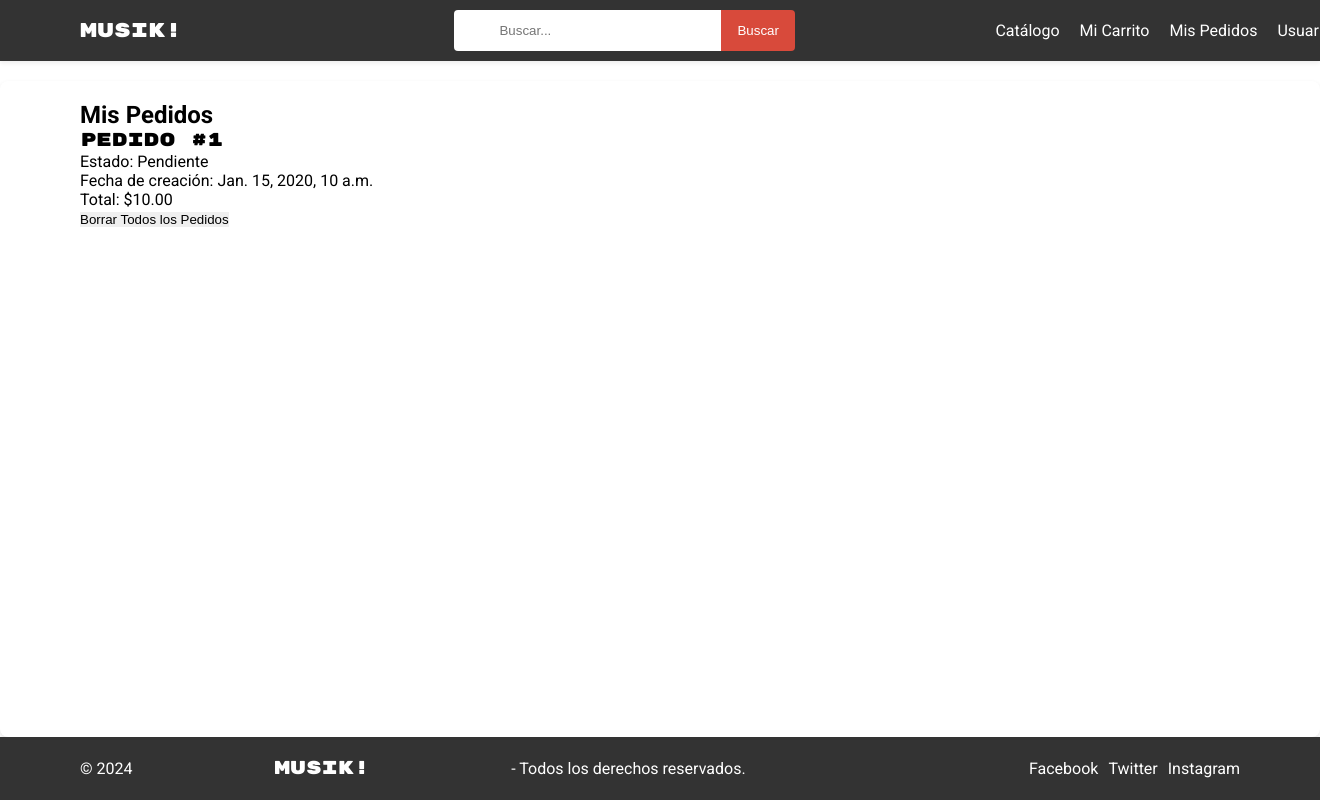
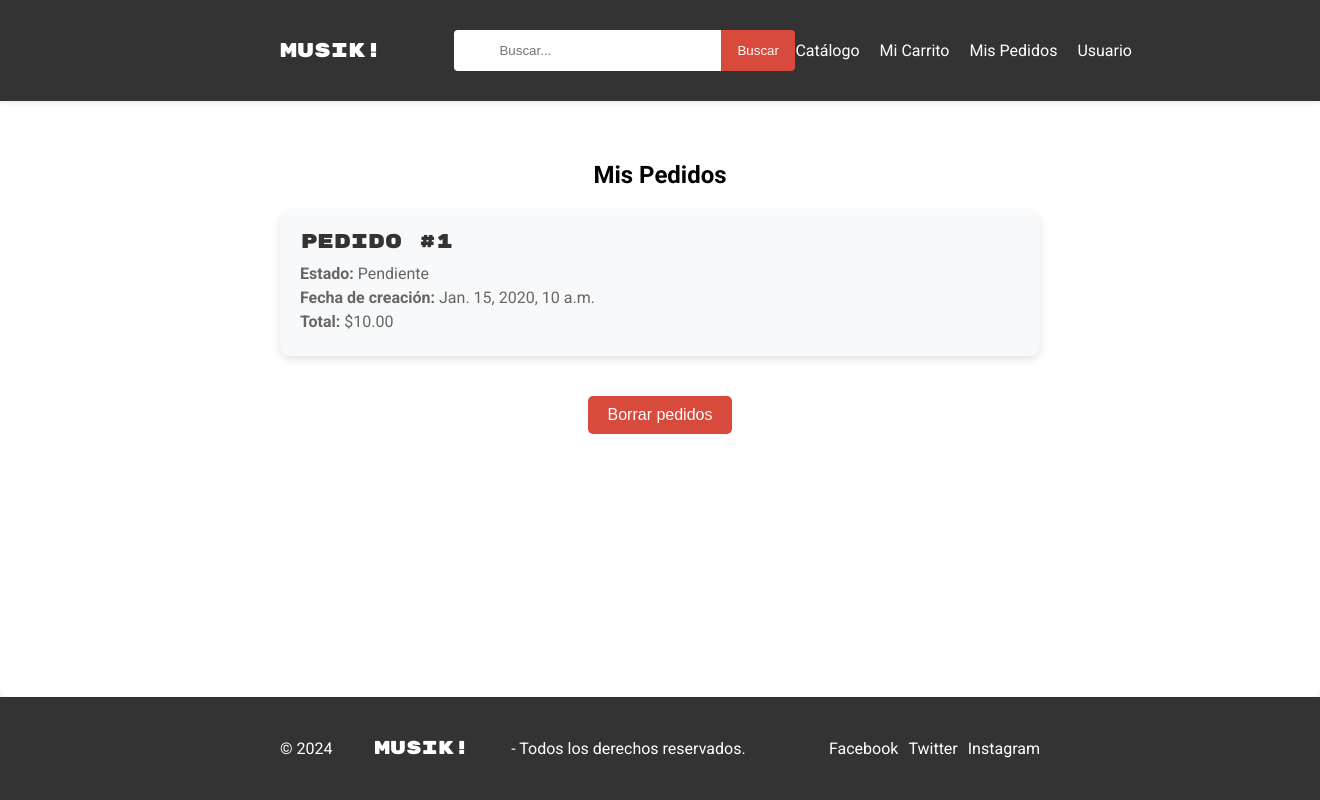
Before and after one commit to WMireG/backend, a Django app: page /pedidos/ in a window 1320 px wide; the page is wider, and only the part inside the window is pictured. Run offline with Django 5.2, Linux system fonts and the light colour scheme; a user stored in the database is signed in; tables that the repository leaves empty hold one stand-in row (values such as "Sample post").

Commit message:
Version Terminator

```diff
--- a/tienda/pedidos/templates/pedidos.html
+++ b/tienda/pedidos/templates/pedidos.html
@@ -10,19 +10,17 @@
     {% if pedidos %}
     <div class="pedidos-lista">
         {% for pedido in pedidos %}
-        <div class="pedido">
+        <div class="pedido-card">
             <h3>Pedido #{{ pedido.id }}</h3>
-            <p>Estado: {{ pedido.estado }}</p>
-            <p>Fecha de creación: {{ pedido.crear_en }}</p>
-            <p>Total: ${{ pedido.total|floatformat:"2" }}
-
-            </p><form method="post" action="{% url 'borrar_pedidos' %}">
-                {% csrf_token %}
-                <button type="submit" class="btn btn-danger">Borrar Todos los Pedidos</button>
-            </form>
-
+            <p><strong>Estado:</strong> {{ pedido.estado }}</p>
+            <p><strong>Fecha de creación:</strong> {{ pedido.crear_en }}</p>
+            <p><strong>Total:</strong> ${{ pedido.total|floatformat:"2" }}</p>
         </div>
         {% endfor %}
+        <form method="post" action="{% url 'borrar_pedidos' %}">
+            {% csrf_token %}
+            <button type="submit" class="btn btn-danger borrar-todos">Borrar pedidos</button>
+        </form>
     </div>
     {% else %}
     <p>No tienes pedidos realizados.</p>
--- a/tienda/static/css/pedidos.css
+++ b/tienda/static/css/pedidos.css
@@ -0,0 +1,58 @@
+/* Estilos para el contenedor principal */
+.container {
+    max-width: 800px;
+    margin: 0 auto;
+    padding: 20px;
+}
+
+/* Estilos para el título de la sección */
+.container h2 {
+    text-align: center;
+    margin-bottom: 20px;
+}
+
+/* Estilos para la lista de pedidos */
+.pedidos-lista {
+    display: flex;
+    flex-direction: column;
+    gap: 20px; /* Espacio entre cada pedido */
+}
+
+/* Estilos para cada pedido (card) */
+.pedido-card {
+    background-color: #f8f9fa;
+    padding: 20px;
+    border-radius: 10px;
+    box-shadow: 0 4px 8px rgba(0, 0, 0, 0.1);
+}
+
+/* Estilos para los elementos dentro de cada pedido */
+.pedido-card h3 {
+    margin-bottom: 10px;
+    font-size: 20px;
+    color: #333;
+}
+
+.pedido-card p {
+    margin-bottom: 5px;
+    font-size: 16px;
+    color: #666;
+}
+
+/* Estilos para el botón de borrar todos los pedidos */
+.borrar-todos {
+    display: block;
+    margin: 20px auto;
+    background-color: #d84a3b; /* Color de fondo principal */
+    color: #fff; /* Color del texto */
+    border: none;
+    padding: 10px 20px; /* Espaciado interno */
+    border-radius: 5px; /* Bordes redondeados */
+    cursor: pointer;
+    font-size: 16px; /* Tamaño de fuente */
+    transition: background-color 0.3s; /* Transición suave para el cambio de color */
+}
+
+.borrar-todos:hover {
+    background-color: #bf4235; /* Color de fondo en hover */
+}
```
Also changed, not shown: tienda/db.sqlite3.
